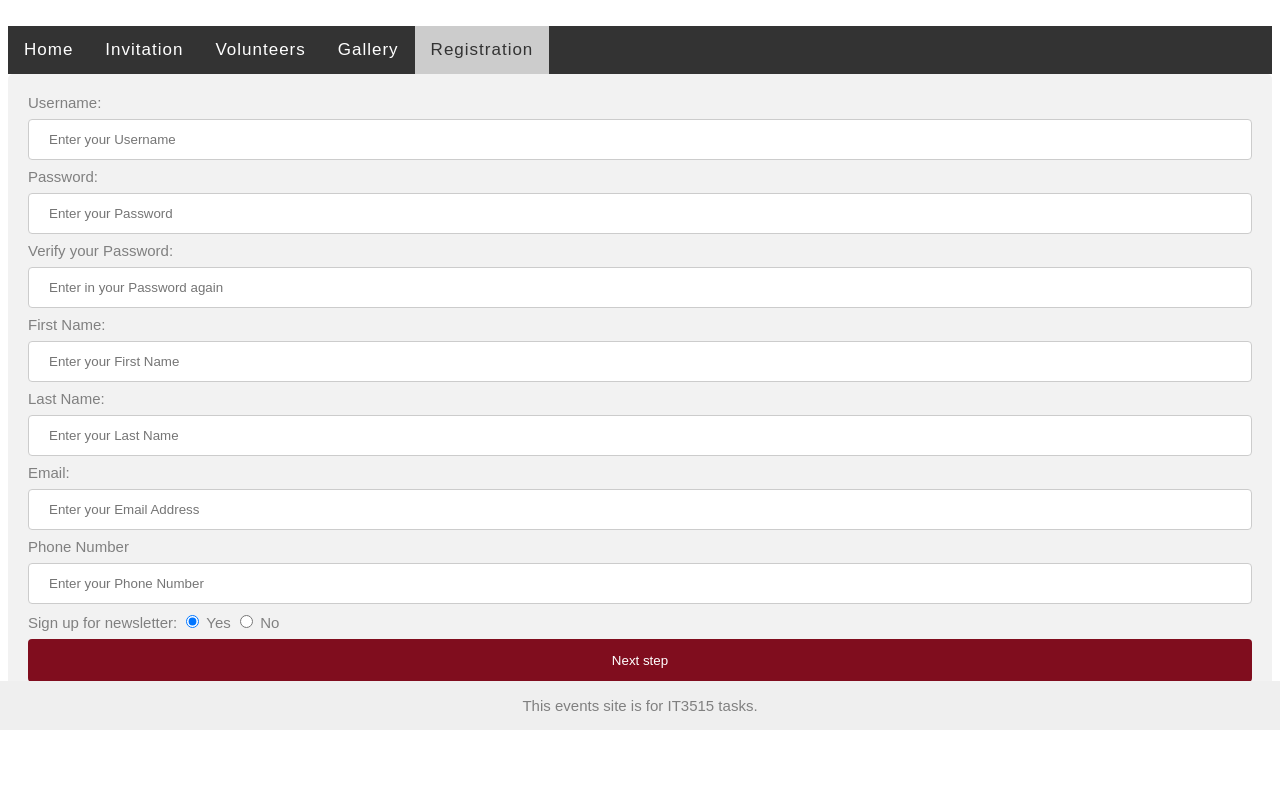
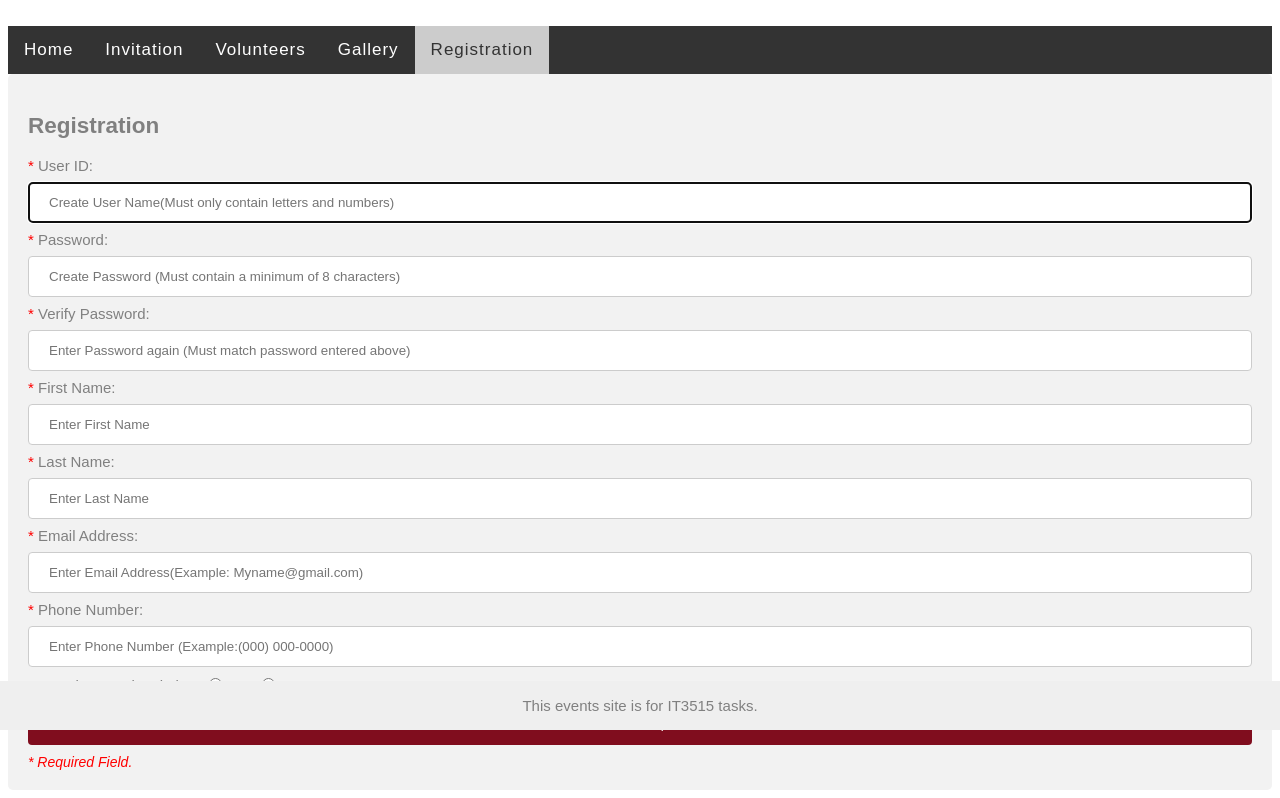
Before and after one commit to vegaflores48/IT3215, a plain HTML site: page registration.html in a window 1280 px wide. Shown: the part 70-868 px from the top of the page. Before the commit the page ends 800 px from the top, so only its background shows below. Drawn offline with Linux system fonts and the light colour scheme.

Commit message:
Update registration.html

```diff
--- a/registration.html
+++ b/registration.html
@@ -2,11 +2,15 @@
 <html lang="en-US">
 
 <head>
-    <title>Invitation Page</title>
+    <title>A4 - Registration Page</title>
     <link rel="stylesheet" type="text/css" href="css/main.css" />
+    <meta charset="utf-8"/>
+    <script src="js/registration.js"></script>
+
 </head>
 
-<body>
+<body onload='document.regform.userID.focus()'>
+
     <header>
         <div class="top">
             <a class="logo" href="index.html">CapellaVolunteers<span class="dotcom">.org</span></a>
@@ -27,38 +31,86 @@
 
         </nav>
     </header>
-    <section id="pageForm">
-        <form action="#">
-            <label for="userName">Username:</label>
-            <input type="text" name="userName" placeholder="Enter your Username" />
+    <section id="pageForm"> <h2> Registration </h2>
+        <!-- File will load after successful validation -->
+        <!-- When user clicks submit button, the onsubmit function is triggered but will
+        not render completed form if the return is false. -->
 
-            <label for="Password">Password:
-            </label>
-            <input type="password" name="password" placeholder="Enter your Password" />
+<form name="regform" onsubmit="return validate()">
 
-            <label for="passwordVerify">Verify your Password:
-            </label>
-            <input type="password" name="passwordVerify" placeholder="Enter in your Password again" />
+    <!-- UserID field -->
+    <label for="userID"><span style="color: red">* </span>User ID:</label> <!--
+    Label which identifies the field as required. -->
+    <input type="text" id="userID" name="userID" placeholder="Create User Name(Must only contain letters and numbers)" required/>
+    <!-- Prompts user to create/enter a userID. -->
+    <span id="erroruserID"></span><br>
+    <!-- Return Error if User ID not created. -->
 
-            <label for="firstName">First Name:
-            </label>
-            <input type="text" name="firstName" placeholder="Enter your First Name" />
+<!-- Password field -->
+<label for="password"><span style="color: red">* </span>Password:</label>
+<!-- Label which identifies the input field. -->
+<input type="password" id="password" name="password" placeholder="Create Password (Must contain a minimum of 8 characters)" required/>
+<!-- Prompts user to create a password. -->
+<span id="errorpassword"></span><br>
+<!-- Return Error if password does not meet all requirements -->
+<!-- Confirm password field -->
+<label for="passwordVerify"><span style="color: red">* </span>Verify
+Password:</label>
+<!-- Label that identifies input field. -->
+<input type="password" id="passwordVerify" name="passwordVerify" placeholder="Enter Password again (Must match password entered above)" required/>
+<!-- prompts user to verify previously entered password. -->
+<span id="errorpasswordVerify"></span><br>
+<!-- Return Error if password does not match previously entered password -->
 
-            <label for="hostName">Last Name:
-            </label>
-            <input type="text" name="lastName" placeholder="Enter your Last Name" />
-            <label for="email">Email:
-            </label>
-            <input type="text" name="email" placeholder="Enter your Email Address" />
-			<label for="phoneNumber">Phone Number
-            </label>
-            <input type="text" name="lastName" placeholder="Enter your Phone Number" />
-			<label for="signUpNewsletter">Sign up for newsletter:
-            </label>
-			  <input type="radio" name="signUpNewsletter" value="Yes" checked> Yes
-				<input type="radio" name="signUpNewsletter" value="No"> No
-            <input type="submit" value="Next step">
-        </form>
+<!-- First name field -->
+<label for="firstName"><span style="color: red">* </span>First Name:</label>
+<!-- Label that identifies input field. -->
+<input type="text" id="firstName" name="firstName" placeholder="Enter First Name" required/>
+<!-- Prompts user to enter a first name. -->
+<span id="errorfirstName"></span><br>
+<!-- Return Error if First Name not entered. -->
+
+<!-- Last name field -->
+<label for="lastName"><span style="color: red">* </span>Last Name:</label>
+<!-- Label that identifies input field. -->
+<input type="text" id="lastName" name="lastName" placeholder="Enter Last Name" required/>
+<!-- Prompts user to enter a last name. -->
+<span id="errorlastName"></span><br>
+<!-- Return Error if Last Name is not entered -->
+
+<!-- Email field -->
+<label for="email"><span style="color: red">* </span>Email Address:</label>
+<!-- Label that identifies input field. -->
+<input type="text" id="email" name="email" placeholder="Enter Email Address(Example: Myname@gmail.com)" required/>
+<!-- Prompts user to enter an email address in the specified format. -->
+<span id="erroremail"></span><br>
+<!-- Return Error if email not entered or proper format. -->
+
+<!-- Phone number field -->
+    <label for="phoneNumber"><span style="color: red">* </span>Phone Number:</label>
+    <!-- Label that identifies input field. -->
+    <input type="text" id="phoneNumber" name="phoneNumber" placeholder="Enter Phone Number (Example:(000) 000-0000)" required/>
+    <!-- Prompts user to enter a phone number in the specified format. -->
+    <span id="errorphoneNumber"></span><br>
+    <!-- Return Error if phone number
+    not entered and if not entered in the proper format. -->
+
+    <!-- Newsletter subscription radio buttons -->
+<label><span style="color: red">* </span>Newsletter Subscription:</label>
+<!--Label that identifies radio button options. -->
+    <input type="radio" id="Yes" name="signUpNewsletter" value="Yes"> Yes
+    <!-- Option to select yes. -->
+    <input type="radio" id="No" name="signUpNewsletter" value="No"> No
+    <!-- Option to select no. -->
+    <span id="errorsignUpNewsletter"></span><br>
+    <!-- Return Error Advice if an option is not selected by the user.-->
+    <!-- Submit button -->
+    <input type="submit" value="Next step" />
+    <!-- Indicates all required fields before form can be properly submitted. -->
+    <label style="font-size:14px; color:red; font-style:italic;">* Required
+    Field.</label>
+
+</form>
     </section>
 
     <footer>This events site is for IT3515 tasks.
```
